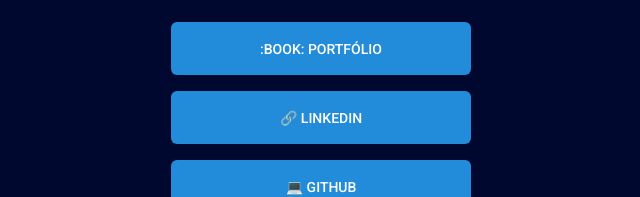
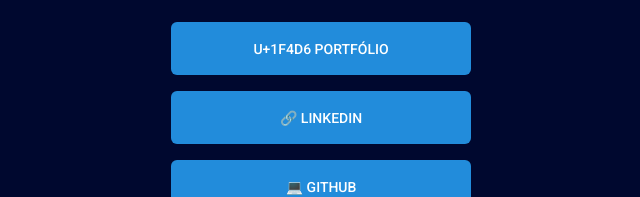
Before and after one commit to EmanoelElon/LinkerZ, a plain HTML site: page index.html in a window 1280 px wide. Shown: the part 195-392 px from the top of the page, 319-959 px from the left. Drawn offline with Linux system fonts and the light colour scheme.

Commit message:
Update index.html

```diff
--- a/index.html
+++ b/index.html
@@ -27,7 +27,7 @@
       <ul>
         <li>
           <a href="https://emanoelelon.github.io/portfolio/" target="_blank">
-            :book: Portfólio</a
+            U+1F4D6 Portfólio</a
           >
         </li>
         <li>
```
